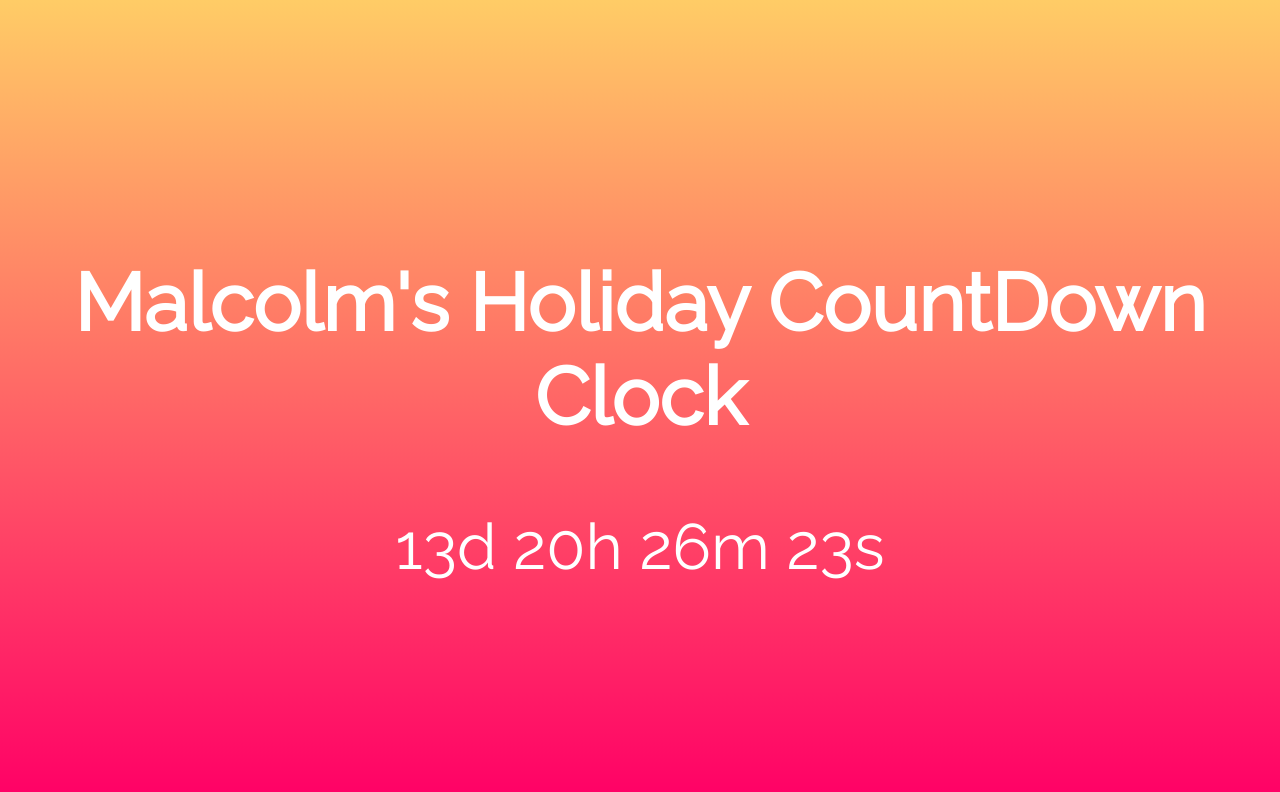
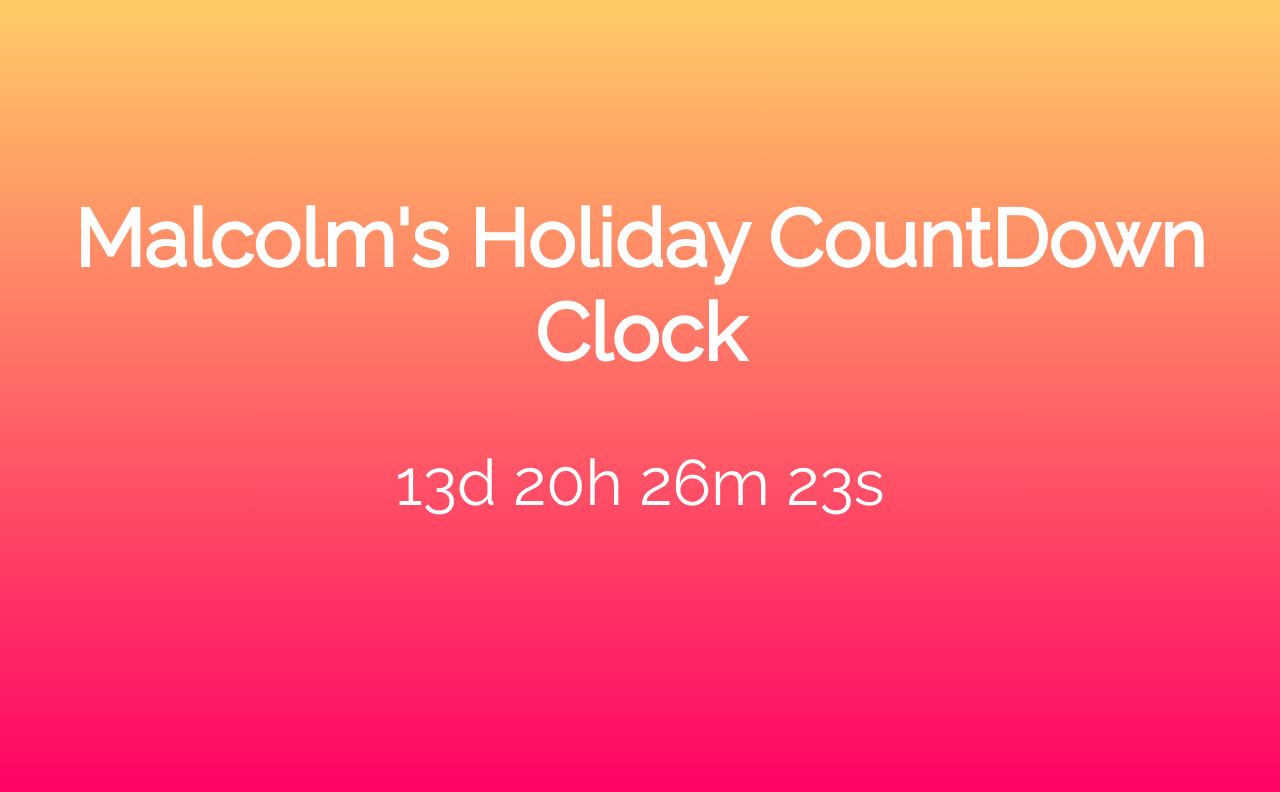
Before and after one commit to Mustafa-Haidari/Malcolms, a plain HTML site: page index.html in a window 1280 px wide. Drawn offline with Linux system fonts and the light colour scheme.

Commit message:
Update style.css

```diff
--- a/style.css
+++ b/style.css
@@ -39,7 +39,11 @@
 		margin: 0;
 	}
 
-
+@media only screen and (max-width: 5000px) and (min-width: 812px)  {
+	div.countdown {
+		padding: 15% 3%;
+	}
+}
 
 @media only screen and (max-width: 812px) and (min-width: 600px)  {
 	div.countdown {
```
